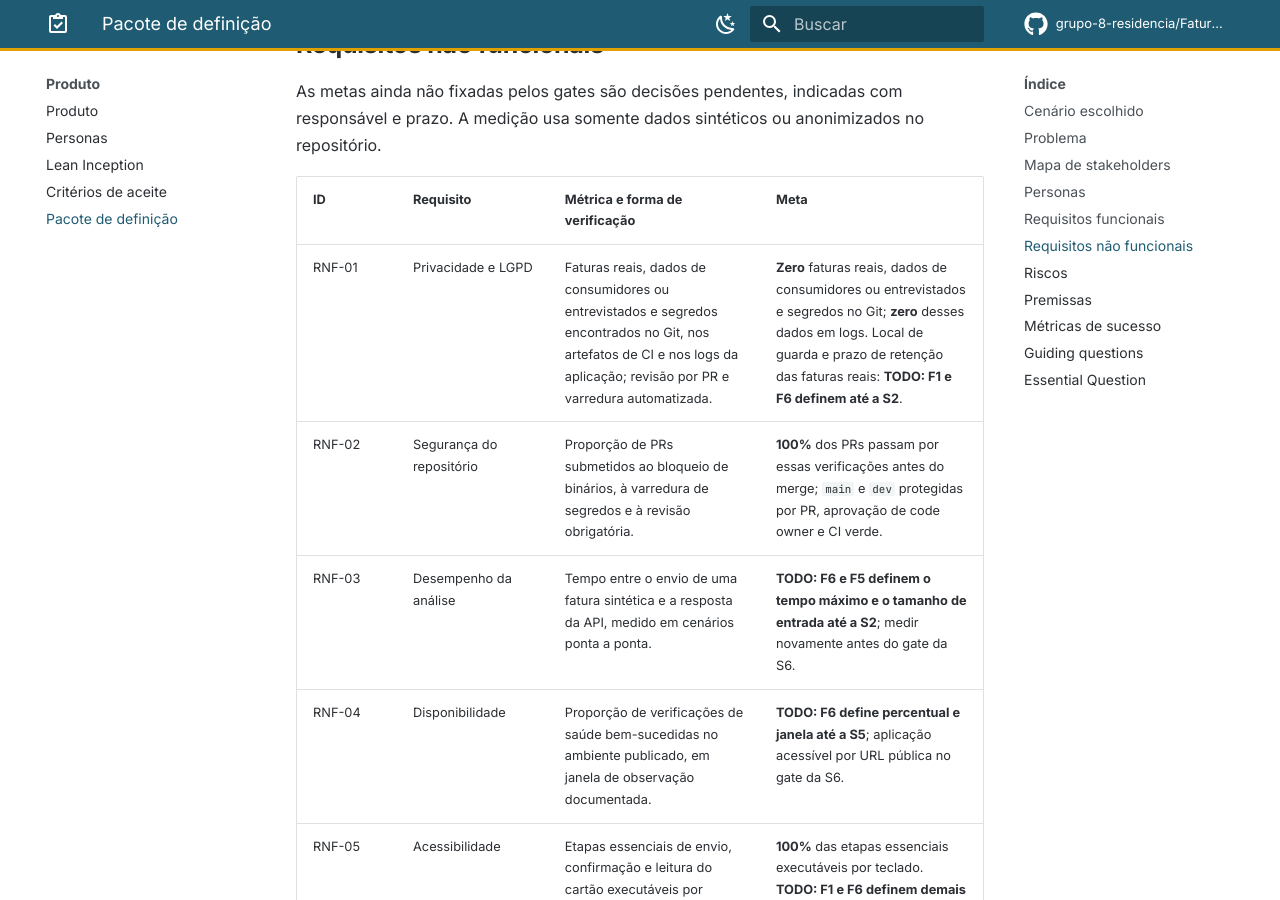
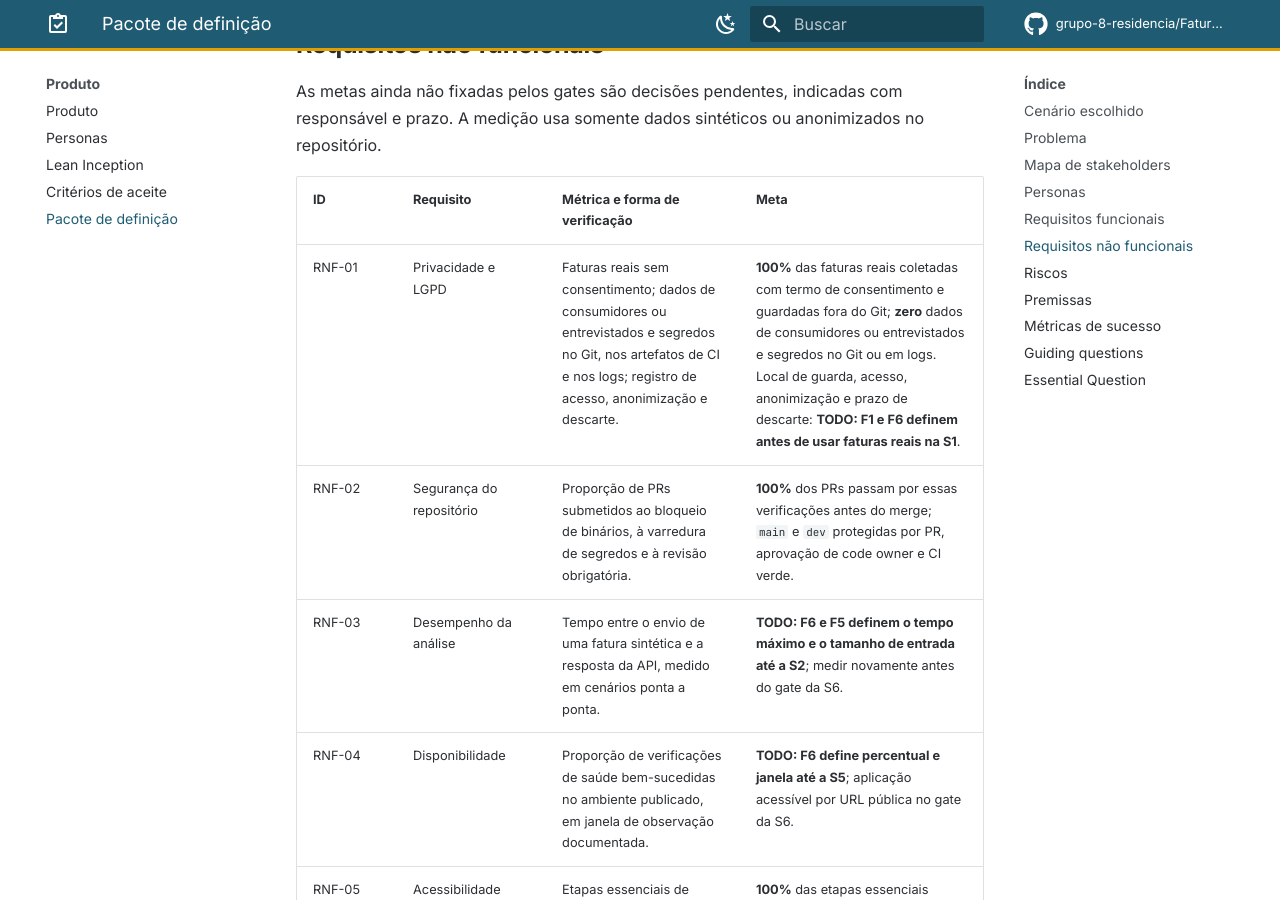
Before and after one commit to grupo-8-residencia/Fatura-Aberta, an MkDocs documentation site: the page built from docs/produto/pacote-de-definicao.md, in a window 1280 px wide and 900 px high, scrolled down 1869 px. Built offline with MkDocs 1.6.1 and Material for MkDocs 9.7.7, drawn with Linux system fonts in a browser that asks for light colours; plug-ins that fetch from the network failed and are left out; comment, search, counter and statistics services are not loaded.

Commit message:
docs(produto): explicita ciclo de dados das faturas reais

```diff
--- a/docs/produto/definicao/requisitos-nao-funcionais.md
+++ b/docs/produto/definicao/requisitos-nao-funcionais.md
@@ -6,7 +6,7 @@ As metas ainda não fixadas pelos gates são decisões pendentes, indicadas com
 
 | ID | Requisito | Métrica e forma de verificação | Meta |
 |---|---|---|---|
-| RNF-01 | Privacidade e LGPD | Faturas reais, dados de consumidores ou entrevistados e segredos encontrados no Git, nos artefatos de CI e nos logs da aplicação; revisão por PR e varredura automatizada. | **Zero** faturas reais, dados de consumidores ou entrevistados e segredos no Git; **zero** desses dados em logs. Local de guarda e prazo de retenção das faturas reais: **TODO: F1 e F6 definem até a S2**. |
+| RNF-01 | Privacidade e LGPD | Faturas reais sem consentimento; dados de consumidores ou entrevistados e segredos no Git, nos artefatos de CI e nos logs; registro de acesso, anonimização e descarte. | **100%** das faturas reais coletadas com termo de consentimento e guardadas fora do Git; **zero** dados de consumidores ou entrevistados e segredos no Git ou em logs. Local de guarda, acesso, anonimização e prazo de descarte: **TODO: F1 e F6 definem antes de usar faturas reais na S1**. |
 | RNF-02 | Segurança do repositório | Proporção de PRs submetidos ao bloqueio de binários, à varredura de segredos e à revisão obrigatória. | **100%** dos PRs passam por essas verificações antes do merge; `main` e `dev` protegidas por PR, aprovação de code owner e CI verde. |
 | RNF-03 | Desempenho da análise | Tempo entre o envio de uma fatura sintética e a resposta da API, medido em cenários ponta a ponta. | **TODO: F6 e F5 definem o tempo máximo e o tamanho de entrada até a S2**; medir novamente antes do gate da S6. |
 | RNF-04 | Disponibilidade | Proporção de verificações de saúde bem-sucedidas no ambiente publicado, em janela de observação documentada. | **TODO: F6 define percentual e janela até a S5**; aplicação acessível por URL pública no gate da S6. |
```
